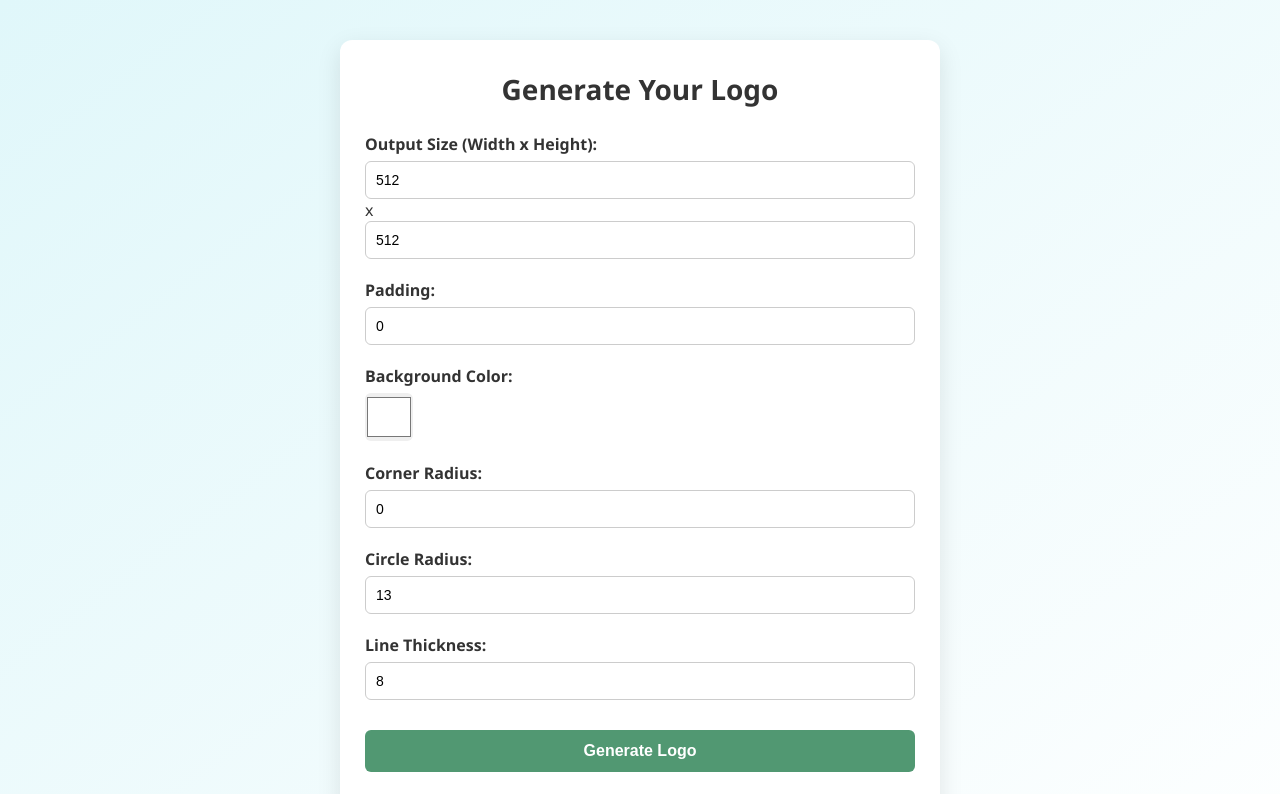
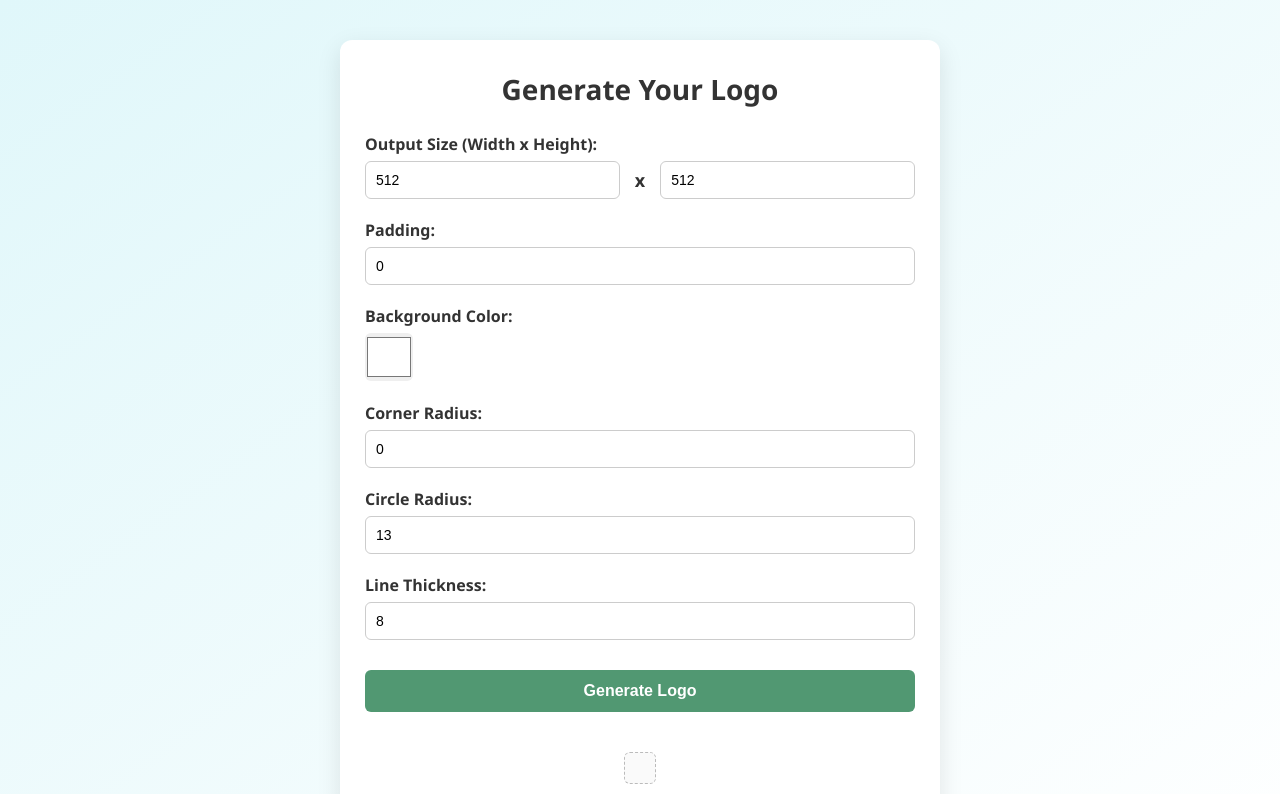
Before and after one commit to decentishDev/logo-generator, a plain HTML site: page index.html in a window 1280 px wide. Shown: the top 794 px of the page. Drawn offline with Linux system fonts and the light colour scheme.

Commit message:
Update index.html

```diff
--- a/index.html
+++ b/index.html
@@ -10,27 +10,35 @@
     <div class="container">
         <h1>Generate Your Logo</h1>
 
-        <div class="form-group">
-            <label for="outputSize">Output Size (Width x Height):</label>
-            <input type="number" id="width" value="512" min="100" step="1"> x
-            <input type="number" id="height" value="512" min="100" step="1">
+        <div class="form-group-row">
+            <label>Output Size (Width x Height):</label>
+            <div class="inline-inputs">
+                <input type="number" id="width" value="512" min="100" step="1">
+                <span>x</span>
+                <input type="number" id="height" value="512" min="100" step="1">
+            </div>
         </div>
+
         <div class="form-group">
             <label for="padding">Padding:</label>
             <input type="number" id="padding" value="0" min="0" step="1">
         </div>
+
         <div class="form-group">
             <label for="bgColor">Background Color:</label>
             <input type="color" id="bgColor" value="#ffffff">
         </div>
+
         <div class="form-group">
             <label for="cornerRadius">Corner Radius:</label>
             <input type="number" id="cornerRadius" value="0" min="0" step="1">
         </div>
+
         <div class="form-group">
             <label for="circleRadius">Circle Radius:</label>
             <input type="number" id="circleRadius" value="13" min="1" step="1">
         </div>
+
         <div class="form-group">
             <label for="lineThickness">Line Thickness:</label>
             <input type="number" id="lineThickness" value="8" min="1" step="1">
```
